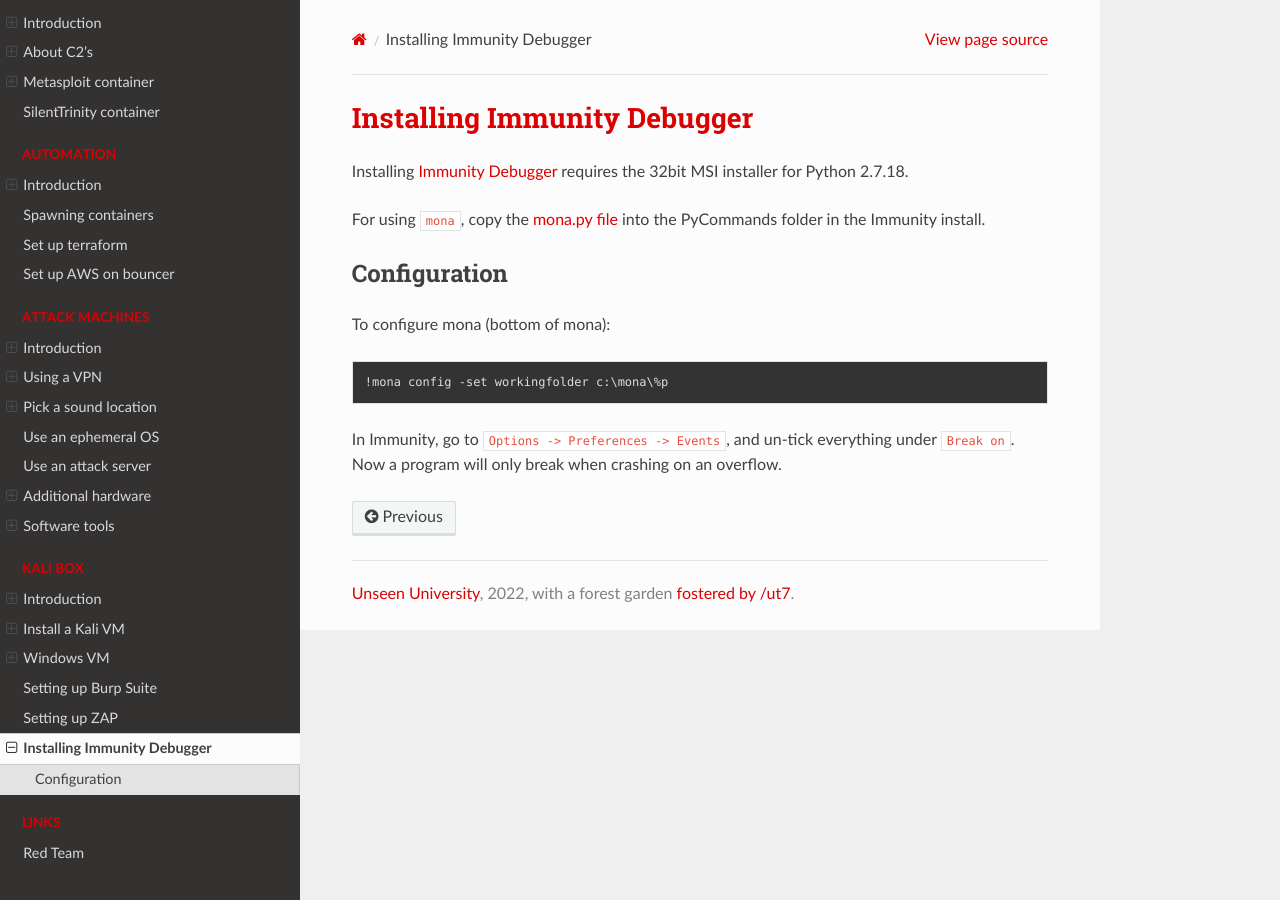
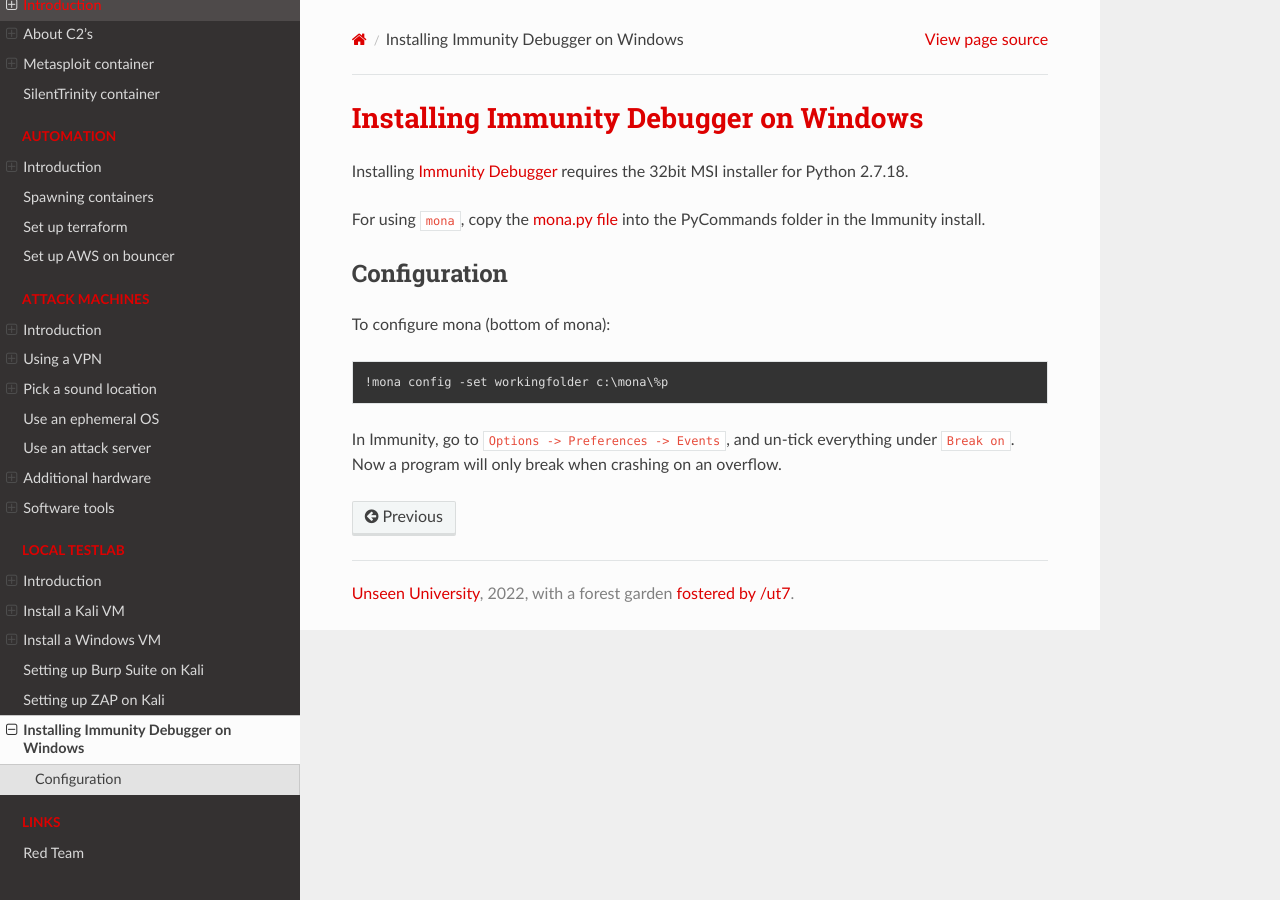
Before and after one commit to tymyrddin/red-iac, a Sphinx documentation site: the page built from source/docs/lab/immunity.md, in a window 1280 px wide. Built offline with Sphinx 7.4.7 and the Read the Docs theme 2.0.0, drawn with Linux system fonts in a browser that asks for light colours.

Commit message:
local testlab

```diff
--- /dev/null
+++ b/source/docs/lab/burp.md
@@ -0,0 +1 @@
+# Setting up Burp Suite on Kali
--- a/source/docs/kali/immunity.md
+++ b/source/docs/lab/immunity.md
@@ -1,4 +1,4 @@
-# Installing Immunity Debugger
+# Installing Immunity Debugger on Windows
 
 Installing [Immunity Debugger](https://www.immunityinc.com/products/debugger/) requires the 32bit MSI installer
 for Python 2.7.18.
--- a/source/docs/kali/windows.md
+++ b/source/docs/lab/windows.md
@@ -1,12 +1,14 @@
-# Windows VM
+# Install a Windows VM
 
 In all cases you can use testing versions from Microsoft (for 90 days) for the Windows 10 VM. In virtualized machines
 make a snapshot immediately after install, to return to when time runs out.
 
 ## Using VMWare
+
 * [Microsoft test VM's](https://developer.microsoft.com/en-us/microsoft-edge/tools/vms/) - 90 days
 
 ## Using KVM
+
 * [Windows 10 enterprise edition iso](https://www.microsoft.com/en-us/evalcenter/evaluate-windows-10-enterprise) - 90 days
 * [Windows 10 Home or Pro iso](https://www.microsoft.com/en-in/software-download/windows10ISO) - 90 days
 * [How To Install Windows 10 on Ubuntu KVM?](https://getlabsdone.com/install-windows-10-on-ubuntu-kvm/)
--- /dev/null
+++ b/source/docs/lab/zap.md
@@ -0,0 +1 @@
+# Setting up ZAP on Kali
```
Also changed, not shown: source/docs/kali/README.md (deleted, +0 -17 lines), source/docs/kali/burp.md (deleted, +0 -1 lines), source/docs/kali/zap.md (deleted, +0 -1 lines), source/docs/lab/README.md (added, +17 -0 lines), source/index.rst (+7 -7 lines), source/docs/lab/kali.md (renamed from source/docs/kali/kali.md).
